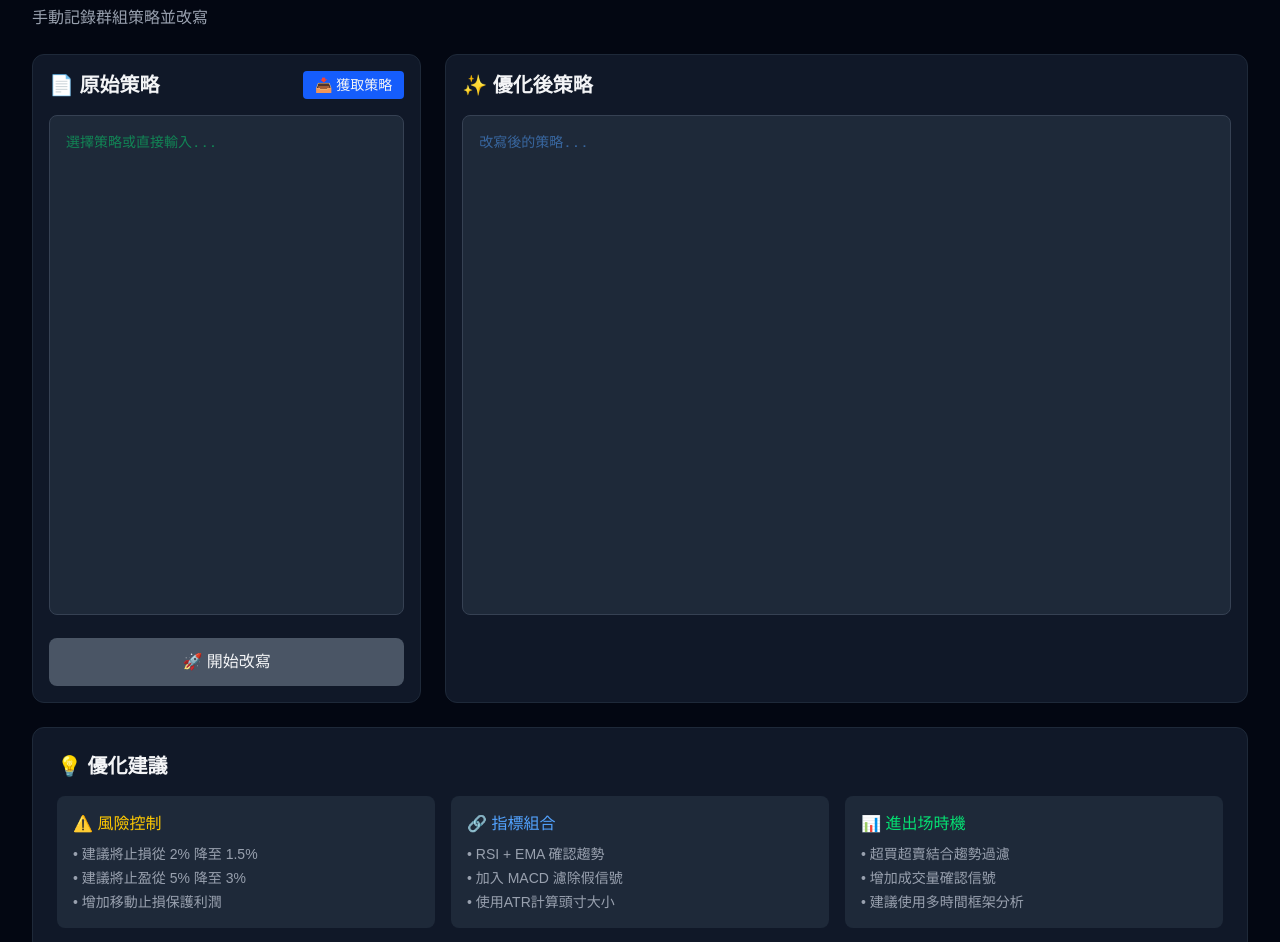
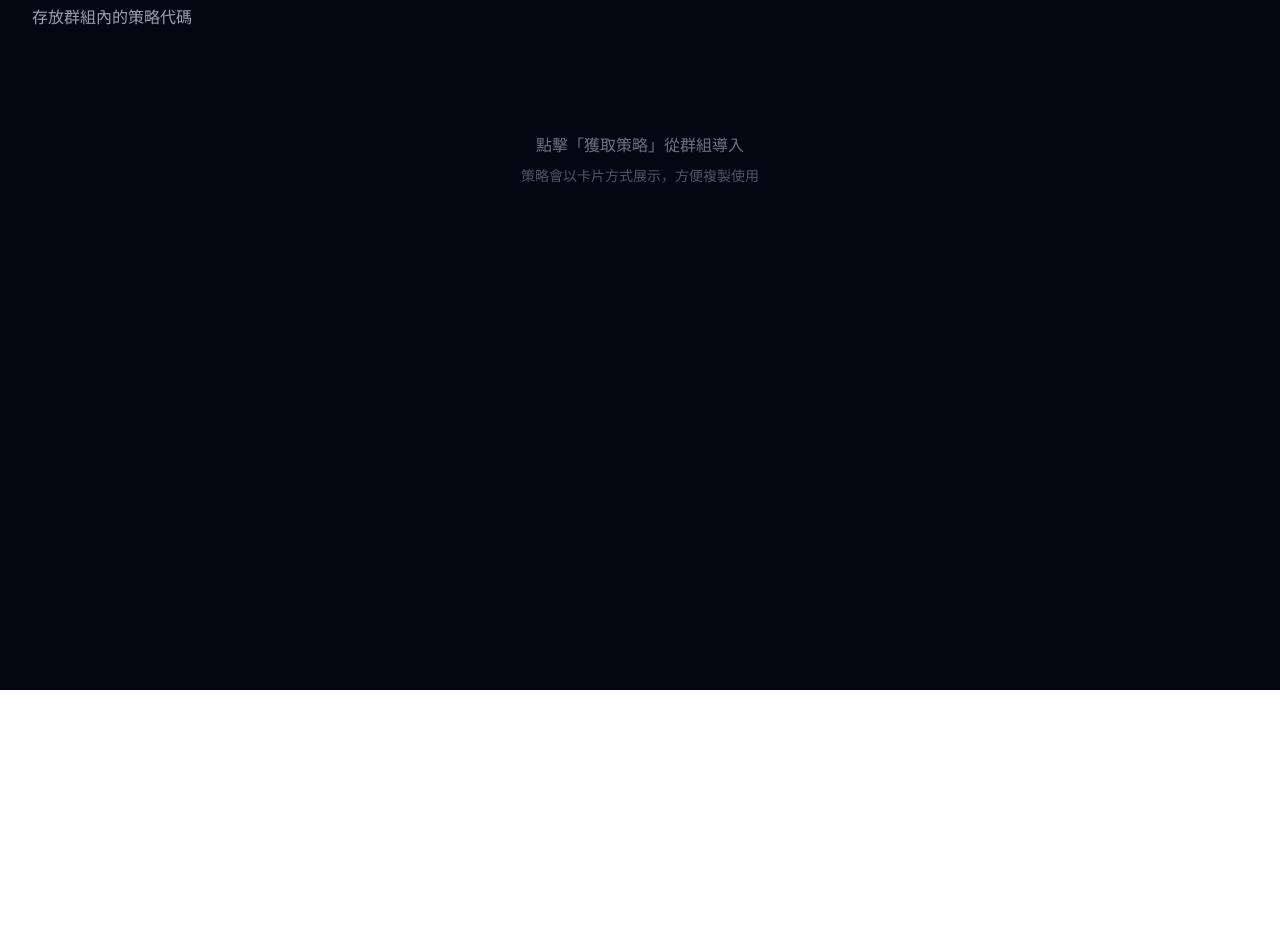
Before and after one commit to houng1219/mission-control, a Next.js app: page /strategy-rewrite in a window 1280 px wide. Shown: the part 110-1052 px from the top of the page. After the commit the page ends 800 px from the top, so only its background shows below. Built offline with nearby package versions, Linux system fonts and the light colour scheme.

Commit message:
Strategy library - store only, no rewriting

```diff
--- a/src/app/strategy-rewrite/page.tsx
+++ b/src/app/strategy-rewrite/page.tsx
@@ -11,9 +11,6 @@ interface StrategyMessage {
 }
 
 export default function StrategyRewritePage() {
-  const [originalCode, setOriginalCode] = useState("");
-  const [rewrittenCode, setRewrittenCode] = useState("");
-  const [isProcessing, setIsProcessing] = useState(false);
   const [strategies, setStrategies] = useState<StrategyMessage[]>([]);
   const [isLoading, setIsLoading] = useState(false);
   const [showList, setShowList] = useState(false);
@@ -36,33 +33,8 @@ export default function StrategyRewritePage() {
     setIsLoading(false);
   };
 
-  const rewriteStrategy = async () => {
-    if (!originalCode.trim()) {
-      alert("請選擇或輸入策略代碼");
-      return;
-    }
-
-    setIsProcessing(true);
-    await new Promise((resolve) => setTimeout(resolve, 2000));
-
-    const optimized = originalCode
-      .replace(/RSI/g, "RSI + EMA")
-      .replace(/if.* Buy/g, "if (RSI < 30 && EMA > SMA) Buy")
-      .replace(/if.* Sell/g, "if (RSI > 70 && EMA < SMA) Sell")
-      .replace(/stopLoss: 2%/g, "stopLoss: 1.5%")
-      .replace(/takeProfit: 5%/g, "takeProfit: 3%");
-
-    setRewrittenCode(optimized);
-    setIsProcessing(false);
-  };
-
-  const selectStrategy = (strategy: StrategyMessage) => {
-    setOriginalCode(strategy.text);
-    setShowList(false);
-  };
-
-  const copyToClipboard = (code: string) => {
-    navigator.clipboard.writeText(code);
+  const copyToClipboard = (text: string) => {
+    navigator.clipboard.writeText(text);
     alert("已複製到剪貼簿！");
   };
 
@@ -73,125 +45,63 @@ export default function StrategyRewritePage() {
           ← 返回控制台
         </Link>
 
-        <h1 className="text-3xl font-bold mb-2">📝 量化策略改寫</h1>
-        <p className="text-gray-400 mb-6">手動記錄群組策略並改寫</p>
+        <div className="flex justify-between items-center mb-2">
+          <h1 className="text-3xl font-bold">📚 策略庫</h1>
+          <button
+            onClick={fetchStrategies}
+            disabled={isLoading}
+            className="bg-blue-600 hover:bg-blue-700 px-4 py-2 rounded-lg text-sm disabled:opacity-50"
+          >
+            {isLoading ? "載入中..." : "📥 獲取策略"}
+          </button>
+        </div>
+        <p className="text-gray-400 mb-6">存放群組內的策略代碼</p>
 
-        {/* 策略列表彈窗 */}
+        {/* 策略列表 */}
         {showList && (
-          <div className="fixed inset-0 bg-black/50 flex items-center justify-center z-50">
-            <div className="bg-gray-900 border border-gray-800 rounded-xl p-6 w-full max-w-2xl max-h-[80vh] overflow-y-auto">
-              <div className="flex justify-between items-center mb-4">
-                <h2 className="text-xl font-semibold">📋 選擇策略</h2>
-                <button onClick={() => setShowList(false)} className="text-gray-500 hover:text-white">✕</button>
+          <div className="grid grid-cols-1 md:grid-cols-2 lg:grid-cols-3 gap-4">
+            {strategies.length === 0 ? (
+              <div className="col-span-full text-center py-12">
+                <p className="text-gray-500">尚無策略</p>
+                <p className="text-sm text-gray-600">點擊「獲取策略」從群組導入</p>
               </div>
-
-              {strategies.length === 0 ? (
-                <p className="text-gray-500 text-center py-8">尚無策略</p>
             ) : (
-                <div className="space-y-3">
-                  {strategies.map((strategy) => (
+              strategies.map((strategy) => (
                 <div
                   key={strategy.id}
-                      onClick={() => selectStrategy(strategy)}
-                      className="bg-gray-800 rounded-lg p-3 hover:bg-gray-700 cursor-pointer"
+                  className="bg-gray-900 border border-gray-800 rounded-xl p-4 hover:border-gray-700 transition-colors"
                 >
-                      <div className="flex justify-between items-start mb-1">
+                  <div className="flex justify-between items-start mb-2">
                     <span className="text-sm font-medium text-blue-400">#{strategy.id}</span>
                     <span className="text-xs text-gray-500">
                       {new Date(strategy.date).toLocaleString()}
                     </span>
                   </div>
-                      <p className="text-sm text-gray-300 truncate">
-                        {strategy.text.substring(0, 80)}...
-                      </p>
+                  <pre className="text-xs text-green-400 bg-gray-800 rounded p-2 max-h-40 overflow-y-auto mb-3">
+                    {strategy.text}
+                  </pre>
+                  <div className="flex justify-between items-center">
+                    <span className="text-xs text-gray-500">from: {strategy.from}</span>
+                    <button
+                      onClick={() => copyToClipboard(strategy.text)}
+                      className="text-xs text-blue-400 hover:text-blue-300"
+                    >
+                      📋 複製
+                    </button>
                   </div>
-                  ))}
+                </div>
+              ))
+            )}
+          </div>
+        )}
+
+        {!showList && (
+          <div className="text-center py-20">
+            <p className="text-gray-500 mb-2">點擊「獲取策略」從群組導入</p>
+            <p className="text-sm text-gray-600">策略會以卡片方式展示，方便複製使用</p>
           </div>
         )}
       </div>
     </div>
-        )}
-
-        <div className="grid grid-cols-1 lg:grid-cols-3 gap-6">
-          {/* 原始策略 */}
-          <div className="bg-gray-900 border border-gray-800 rounded-xl p-4">
-            <div className="flex justify-between items-center mb-4">
-              <h2 className="text-xl font-semibold">📄 原始策略</h2>
-              <button
-                onClick={fetchStrategies}
-                disabled={isLoading}
-                className="text-sm bg-blue-600 hover:bg-blue-700 px-3 py-1 rounded disabled:opacity-50"
-              >
-                {isLoading ? "載入中..." : "📥 獲取策略"}
-              </button>
-            </div>
-            <textarea
-              value={originalCode}
-              onChange={(e) => setOriginalCode(e.target.value)}
-              placeholder="選擇策略或直接輸入..."
-              className="w-full h-[500px] bg-gray-800 border border-gray-700 rounded-lg p-4 text-sm font-mono text-green-400 resize-none focus:border-blue-500 focus:outline-none"
-            />
-            <button
-              onClick={rewriteStrategy}
-              disabled={isProcessing || !originalCode.trim()}
-              className={`mt-4 w-full py-3 rounded-lg font-medium transition-colors ${
-                isProcessing || !originalCode.trim() ? "bg-gray-600 cursor-not-allowed" : "bg-green-600 hover:bg-green-700"
-              }`}
-            >
-              {isProcessing ? "🔄 處理中..." : "🚀 開始改寫"}
-            </button>
-          </div>
-
-          {/* 優化後策略 */}
-          <div className="bg-gray-900 border border-gray-800 rounded-xl p-4 lg:col-span-2">
-            <div className="flex justify-between items-center mb-4">
-              <h2 className="text-xl font-semibold">✨ 優化後策略</h2>
-              {rewrittenCode && (
-                <button onClick={() => copyToClipboard(rewrittenCode)} className="text-sm text-blue-400 hover:text-blue-300">
-                  📋 複製
-                </button>
-              )}
-            </div>
-            <textarea
-              value={rewrittenCode}
-              readOnly
-              placeholder="改寫後的策略..."
-              className="w-full h-[500px] bg-gray-800 border border-gray-700 rounded-lg p-4 text-sm font-mono text-blue-400 resize-none focus:outline-none"
-            />
-          </div>
-        </div>
-
-        {/* 優化建議 */}
-        <div className="mt-6 bg-gray-900 border border-gray-800 rounded-xl p-6">
-          <h2 className="text-xl font-semibold mb-4">💡 優化建議</h2>
-          <div className="grid grid-cols-1 md:grid-cols-3 gap-4">
-            <div className="bg-gray-800 rounded-lg p-4">
-              <h3 className="font-medium text-yellow-400 mb-2">⚠️ 風險控制</h3>
-              <ul className="text-sm text-gray-400 space-y-1">
-                <li>• 建議將止損從 2% 降至 1.5%</li>
-                <li>• 建議將止盈從 5% 降至 3%</li>
-                <li>• 增加移動止損保護利潤</li>
-              </ul>
-            </div>
-            <div className="bg-gray-800 rounded-lg p-4">
-              <h3 className="font-medium text-blue-400 mb-2">🔗 指標組合</h3>
-              <ul className="text-sm text-gray-400 space-y-1">
-                <li>• RSI + EMA 確認趨勢</li>
-                <li>• 加入 MACD 濾除假信號</li>
-                <li>• 使用ATR計算頭寸大小</li>
-              </ul>
-            </div>
-            <div className="bg-gray-800 rounded-lg p-4">
-              <h3 className="font-medium text-green-400 mb-2">📊 進出场時機</h3>
-              <ul className="text-sm text-gray-400 space-y-1">
-                <li>• 超買超賣結合趨勢過濾</li>
-                <li>• 增加成交量確認信號</li>
-                <li>• 建議使用多時間框架分析</li>
-              </ul>
-            </div>
-          </div>
-        </div>
-      </div>
-    </div>
   );
 }
```
Lines whose indentation alone changed are shown as unchanged.
